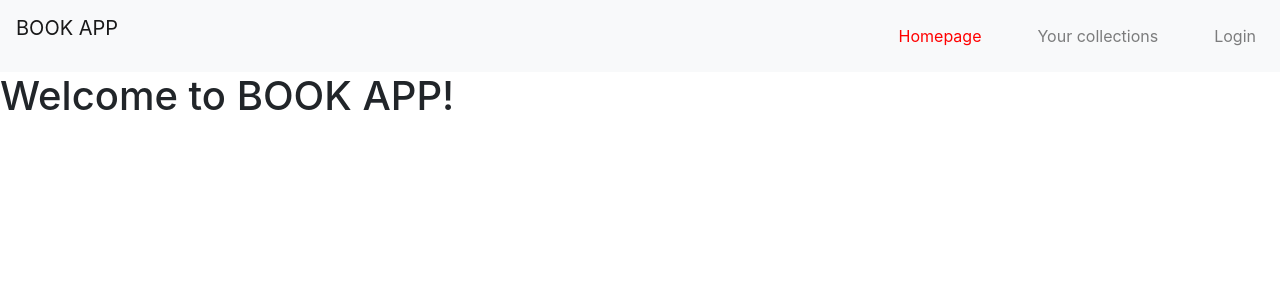
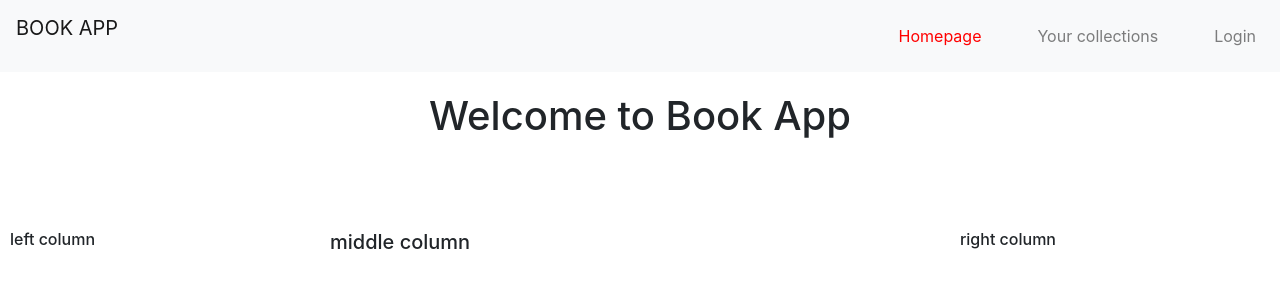
Before and after one commit to ewa-mi/book-app-client, a React (Create React App) app: page / in a window 1280 px wide. Shown: the top 300 px of the page. Built offline with nearby package versions, Linux system fonts and the light colour scheme; no server answers.

Commit message:
fetch data from API, display data on Homepage, divide Homepage into 3 columns

```diff
--- a/package.json
+++ b/package.json
@@ -6,6 +6,7 @@
     "@testing-library/jest-dom": "^4.2.4",
     "@testing-library/react": "^9.5.0",
     "@testing-library/user-event": "^7.2.1",
+    "axios": "^0.19.2",
     "bootstrap": "^4.5.0",
     "react": "^16.13.1",
     "react-bootstrap": "^1.0.1",
--- /dev/null
+++ b/src/config/constants.js
@@ -0,0 +1 @@
+export const apiUrl = process.env.API_URL || "http://localhost:4000";
--- /dev/null
+++ b/src/pages/HomePage.css
@@ -0,0 +1,30 @@
+.header {
+  margin: 0 auto;
+  text-align: center;
+  margin-top: 20px;
+  margin-bottom: 80px;
+}
+
+.grid {
+  display: grid;
+  grid-template-columns: 1fr 2fr 1fr;
+  grid-gap: 10px;
+  padding: 10px;
+}
+
+/* .middleColumn {
+  text-align: center;
+  margin-top: 20px;
+} */
+
+.image {
+  width: 128px;
+}
+
+.oneBoard {
+  width: 100%;
+  background: white;
+  border: 0.1px solid rgb(235, 233, 233);
+  margin-bottom: 10px;
+  padding: 5px;
+}
--- a/src/pages/HomePage.js
+++ b/src/pages/HomePage.js
@@ -1,9 +1,55 @@
-import React from "react";
+import React, { useEffect } from "react";
+import { useSelector, useDispatch } from "react-redux";
+import { Link } from "react-router-dom";
+import { setReviewBoard, fetchFullData } from "../store/homepage/actions";
+import { selectReviewBoardData } from "../store/homepage/selectors";
+import "./HomePage.css";
 
 export default function HomePage() {
+  const dispatch = useDispatch();
+  const reviewBoard = useSelector(selectReviewBoardData);
+  console.log("show response", reviewBoard);
+
+  useEffect(() => {
+    dispatch(fetchFullData());
+  }, [dispatch, setReviewBoard]);
   return (
     <>
-      <h1>Welcome to BOOK APP!</h1>
+      <h1 className="header">Welcome to Book App</h1>
+      <div className="grid">
+        <div className="leftColumn">
+          <h6>left column</h6>
+        </div>
+        <div className="middleColumn">
+          <h5>middle column</h5>
+          {reviewBoard.length > 0 &&
+            reviewBoard.map((item) => {
+              if (!item.review) {
+                return;
+              }
+
+              return (
+                <div className="oneBoard" key={item.id}>
+                  <h4>
+                    {item.book.author}, <span></span>
+                    {item.book.title}
+                  </h4>
+                  <h6>rating: {item.rating}</h6>
+                  <img src={item.book.image} className="image" />
+                  <h5>{item.review.title}</h5>
+                  <p>{item.review.createdAt}</p>
+                  <h5>review by: {item.collection.user.name}</h5>
+                  <p>{item.review.content}</p>
+                  <p>{item.review.likes} likes</p>
+                  <Link to={`/book/${item.id}`}>more </Link>
+                </div>
+              );
+            })}
+        </div>
+        <div className="rightColumn">
+          <h6>right column</h6>
+        </div>
+      </div>
     </>
   );
 }
--- a/src/store/homepage/actions.js
+++ b/src/store/homepage/actions.js
@@ -1,14 +1,19 @@
-export function displayReviews(reviews) {
+import axios from "axios";
+import { apiUrl } from "../../config/constants";
+
+export function setReviewBoard(reviewBoard) {
   return {
-    type: "DISPLAY_REVIEWS",
-    payload: reviews,
+    type: "SET_REVIEW_BOARD",
+    payload: reviewBoard,
   };
 }
 
-export const fetchReviews = () => async (dispatch, getState) => {
+export const fetchFullData = () => async (dispatch, getState) => {
   try {
-    const response = await axios.get("http://api-url");
-    dispatch(displayProducts(response.data));
+    const response = await axios.get(`${apiUrl}/bookscollection`);
+
+    dispatch(setReviewBoard(response.data.bookscollections));
+    console.log("response", response.data.bookscollections);
   } catch (error) {
     console.log(error);
   }
--- a/src/store/homepage/reducer.js
+++ b/src/store/homepage/reducer.js
@@ -1,13 +1,13 @@
 const initialState = {
-  reviews: [],
+  reviewBoard: [],
 };
 
 export default function homepageReducer(state = initialState, action) {
   let newState = { ...state };
 
   switch (action.type) {
-    case "SET_REVIEWS": {
-      newState.artworks = action.payload;
+    case "SET_REVIEW_BOARD": {
+      newState.reviewBoard = action.payload;
       break;
     }
 
--- a/src/store/homepage/selectors.js
+++ b/src/store/homepage/selectors.js
@@ -0,0 +1,3 @@
+export const selectReviewBoardData = (state) => {
+  return state.homepage.reviewBoard;
+};
```
Also changed, not shown: 1 other file (tests, documents, lock files or other folders).
